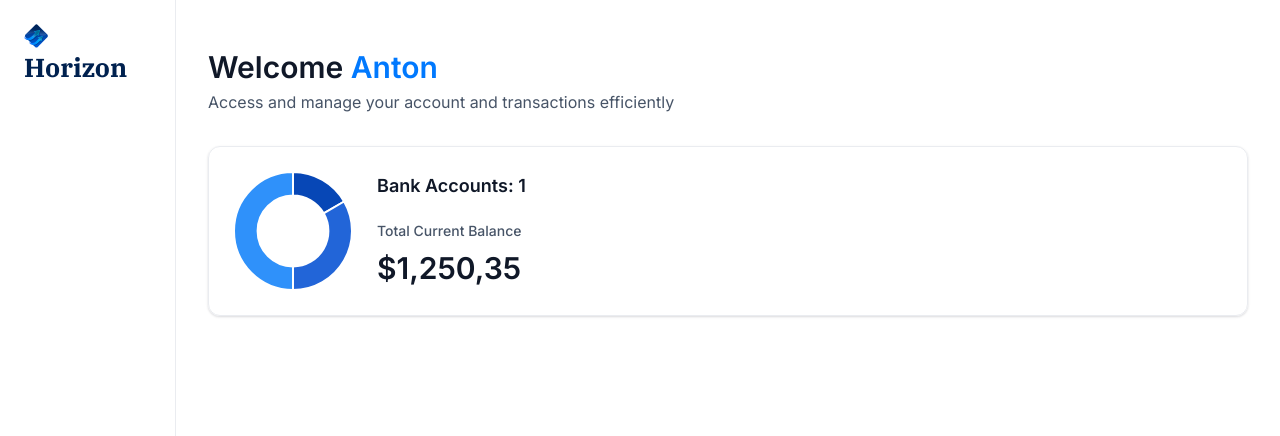
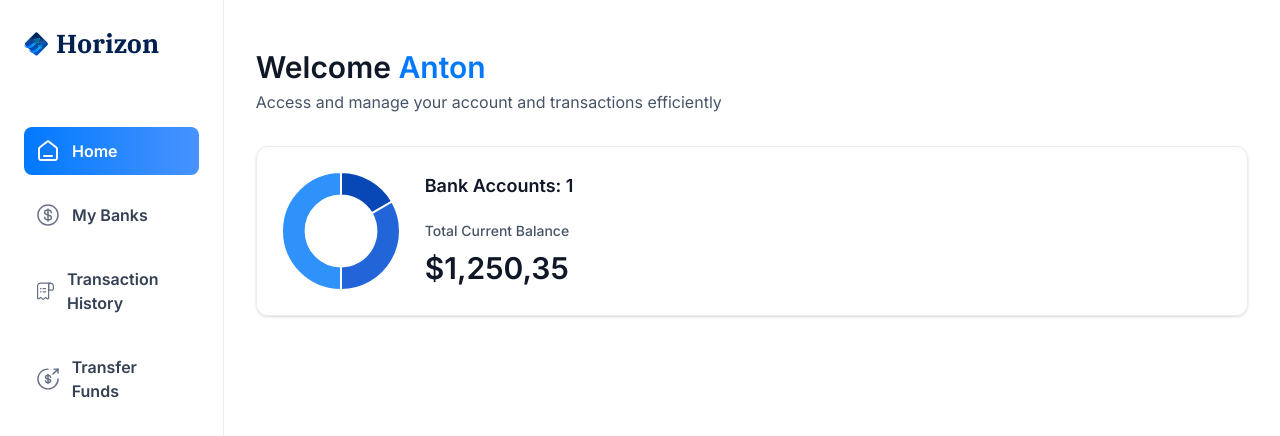
Before and after one commit to AntonTapper/banking-application, a Next.js app: page / in a window 1280 px wide. Shown: the top 436 px of the page. Built offline with nearby package versions, Linux system fonts and the light colour scheme.

Commit message:
sidebar progress

```diff
--- a/components/Sidebar.tsx
+++ b/components/Sidebar.tsx
@@ -1,13 +1,20 @@
+"use client"
+
 import { sidebarLinks } from '@/constants'
+import { cn } from '@/lib/utils'
 import Image from 'next/image'
 import Link from 'next/link'
+import { usePathname } from 'next/navigation'
 import React from 'react'
 
 const Sidebar = ({ user }: SiderbarProps) => {
+
+    const pathname = usePathname()
+
   return (
     <section className='sidebar'>
         <nav className='flex flex-col gap-4'>
-            <Link href="/" className='mb-12 cursor-pointer items-center gap-2'>
+            <Link href="/" className='mb-12 cursor-pointer flex items-center gap-2'>
                 <Image
                     src="/icons/logo.svg"
                     width={34}
@@ -19,13 +26,30 @@
                   <h1 className='sidebar-logo'>Horizon</h1>
               </Link>
               {sidebarLinks.map((item) => {
+                  const isActive = pathname === item.route || pathname.startsWith(`${item.route}/`)
                   return (
-                    <Link href={item.route} key={item.label}>
+                      <Link href={item.route} key={item.label}
+                          className={cn('sidebar-link', { 'bg-bank-gradient': isActive })}
+                      >
+                          <div className="relative size-6">
+                              <Image
+                                  src={item.imgURL}
+                                  alt={item.label}
+                                  fill
+                                  className={cn({
+                                      'brightness-[3] invert-0': isActive
+                                  })}
+                              />
+                          </div>
+                          <p className={cn("sidebar-label", { "!text-white": isActive })}>
                               {item.label}
+                          </p>
                       </Link>
                   )
               })}
+              USER
         </nav>
+              FOOTER
     </section>
   )
 }
```
Lines whose indentation alone changed are shown as unchanged.
